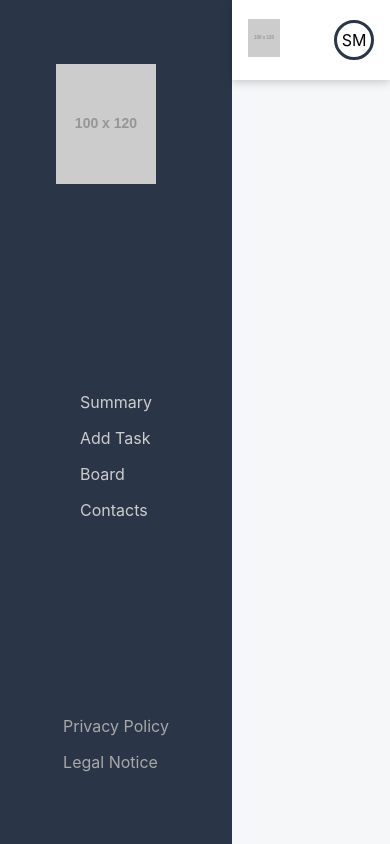
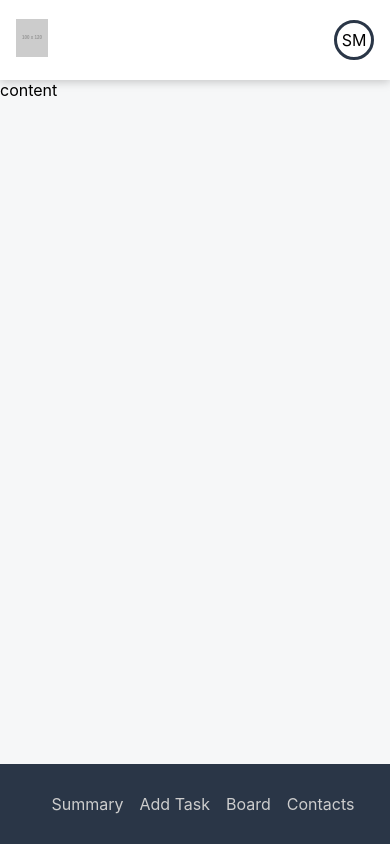
Before and after one commit to NadineJuliana/Join-Project, an Angular app: page / in a window 390 px wide. Built offline with nearby package versions, Linux system fonts and the light colour scheme.

Commit message:
Refactor layout components main-layout header, navbar, sidebar for improved structure and responsiveness

```diff
--- a/src/app/layout/components/header/header.component.scss
+++ b/src/app/layout/components/header/header.component.scss
@@ -65,8 +65,10 @@ section {
         width: 100%;
         height: 80px;
         background: var(--white);
-        display: flex;
+        display: fixed;
         filter: drop-shadow(var(--drop-shadow));
+        top: 0;
+        left: 0;
     }
 
     section {
--- a/src/app/layout/components/navbar/navbar.component.scss
+++ b/src/app/layout/components/navbar/navbar.component.scss
@@ -1,6 +1,19 @@
+@use "../../../../styles/abstracts/breakpoints" as *;
+
 nav {
   display: flex;
   flex-direction: column;
   gap: 16px;
   color: var(--lightgray);
 }
+
+@media (max-width: $bp-md) {
+  nav {
+    display: flex;
+    flex-direction: row;
+    align-items: space-between;
+
+    gap: 16px;
+    color: var(--lightgray);
+  }
+}
--- a/src/app/layout/components/sidebar/sidebar.component.scss
+++ b/src/app/layout/components/sidebar/sidebar.component.scss
@@ -1,3 +1,11 @@
+@use "../../../../styles/abstracts/breakpoints" as *;
+
+:host {
+  display: fixed;
+  left: 0;
+  bottom: 0;
+}
+
 section {
   display: flex;
   flex-direction: column;
@@ -5,7 +13,6 @@ section {
   justify-content: space-between;
   padding: 64px 0px 64px 0px;
   background-color: var(--primary);
-  left: 0;
   width: 232px;
   height: 100vh;
   flex: 1;
@@ -25,3 +32,25 @@ section {
     color: var(--gray);
   }
 }
+
+@media (max-width: $bp-md) {
+
+  section {
+    display: flex;
+    flex-direction: row;
+    align-items: center;
+    justify-content: center;
+    padding: 0px 16px 0px 16px;
+    background-color: var(--primary);
+    width: 100%;
+    height: 80px;
+  }
+
+  .logo {
+    display: none;
+  }
+
+  .policy {
+    display: none;
+  }
+}
--- a/src/app/layout/main-layout/main-layout/main-layout.component.html
+++ b/src/app/layout/main-layout/main-layout/main-layout.component.html
@@ -1,4 +1,7 @@
+<app-sidebar></app-sidebar>
 <section>
-    <app-sidebar></app-sidebar>
     <app-header></app-header>
+    <main>
+        <p>content</p>
+    </main>
 </section>
--- a/src/app/layout/main-layout/main-layout/main-layout.component.scss
+++ b/src/app/layout/main-layout/main-layout/main-layout.component.scss
@@ -1,10 +1,33 @@
-:host{
+@use "../../../../styles/abstracts/breakpoints" as *;
+
+:host {
     display: flex;
+    max-width: 1440px;
+    width: 100%;
+    height: 100vh;
     // justify-content: center;
 }
+
 section {
     background-color: var(--secondary);
-    max-width: 1440px;
+    display: flex;
+    flex-direction: column;
     width: 100%;
-    display: flex;
 }
+
+@media (max-width: $bp-md) {
+    :host {
+        display: flex;
+        flex-direction: column-reverse;
+    }
+
+    section {
+        background-color: var(--secondary);
+        display: flex;
+        flex-direction: column;
+        width: 100%;
+        min-height: calc(100vh - 80px);
+    }
+
+
+}
```
